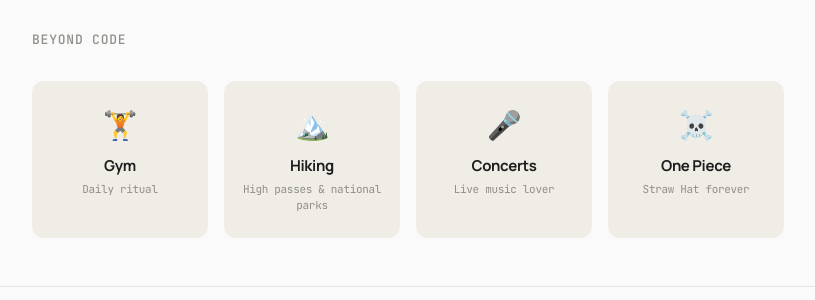
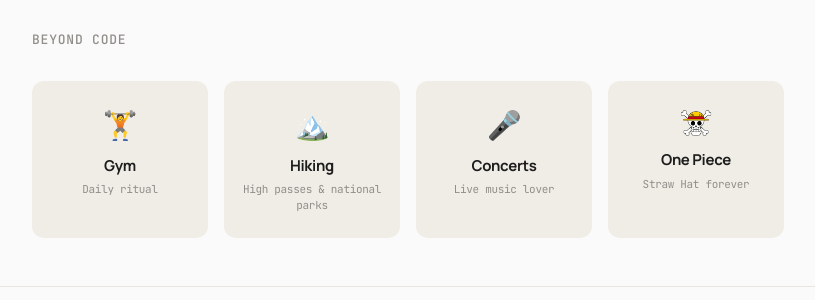
Before and after one commit to ravikiran-mekala/ravikiran-mekala.github.io, a Jekyll site: the page built from index.html, in a window 1280 px wide and 1400 px high, scrolled down 1182 px. Shown: the part 150-450 px from the top of the window, without its empty margins (232-1047 px from the left). Built offline with Jekyll 4.4.1, drawn with Linux system fonts in a browser that asks for light colours.

Commit message:
Use Straw Hat logo for One Piece interest card
Co-Authored-By: Claude Opus 4.6 (1M context) <noreply@anthropic.com>

```diff
--- a/assets/css/style.css
+++ b/assets/css/style.css
@@ -325,6 +325,13 @@ img { max-width: 100%; display: block; }
   margin-bottom: 0.5rem;
 }
 
+.interest-logo {
+  width: 36px;
+  height: 36px;
+  object-fit: contain;
+  margin-bottom: 0.5rem;
+}
+
 .interest-name {
   font-family: var(--font-heading);
   font-size: 15px;
--- a/index.html
+++ b/index.html
@@ -90,7 +90,7 @@ layout: default
       <span class="interest-detail">Live music lover</span>
     </div>
     <div class="interest-card">
-      <span class="interest-emoji">☠️</span>
+      <img src="/assets/img/onepiece.png" alt="One Piece" class="interest-logo">
       <span class="interest-name">One Piece</span>
       <span class="interest-detail">Straw Hat forever</span>
     </div>
```
Also changed, not shown: assets/img/onepiece.png (added).
